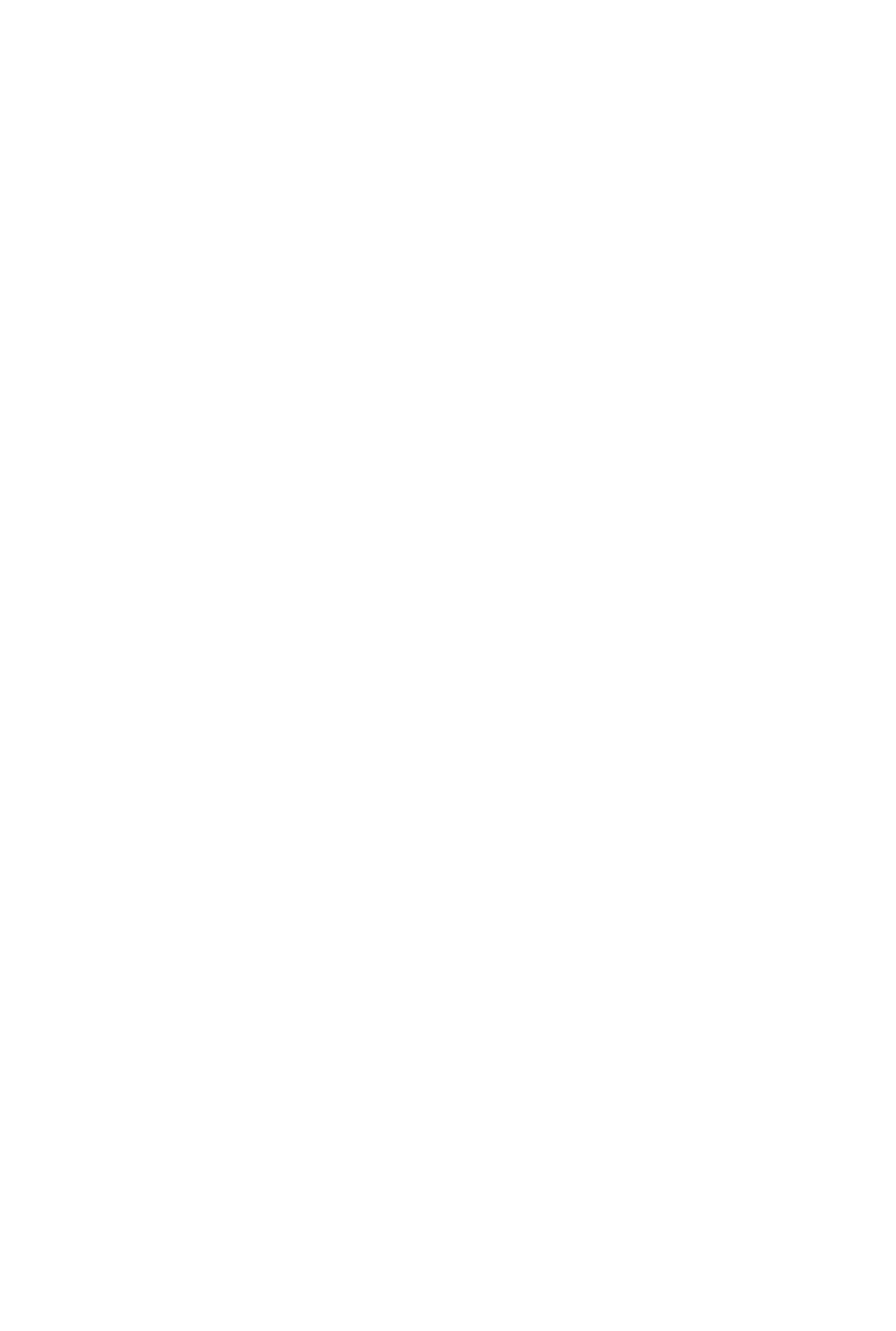
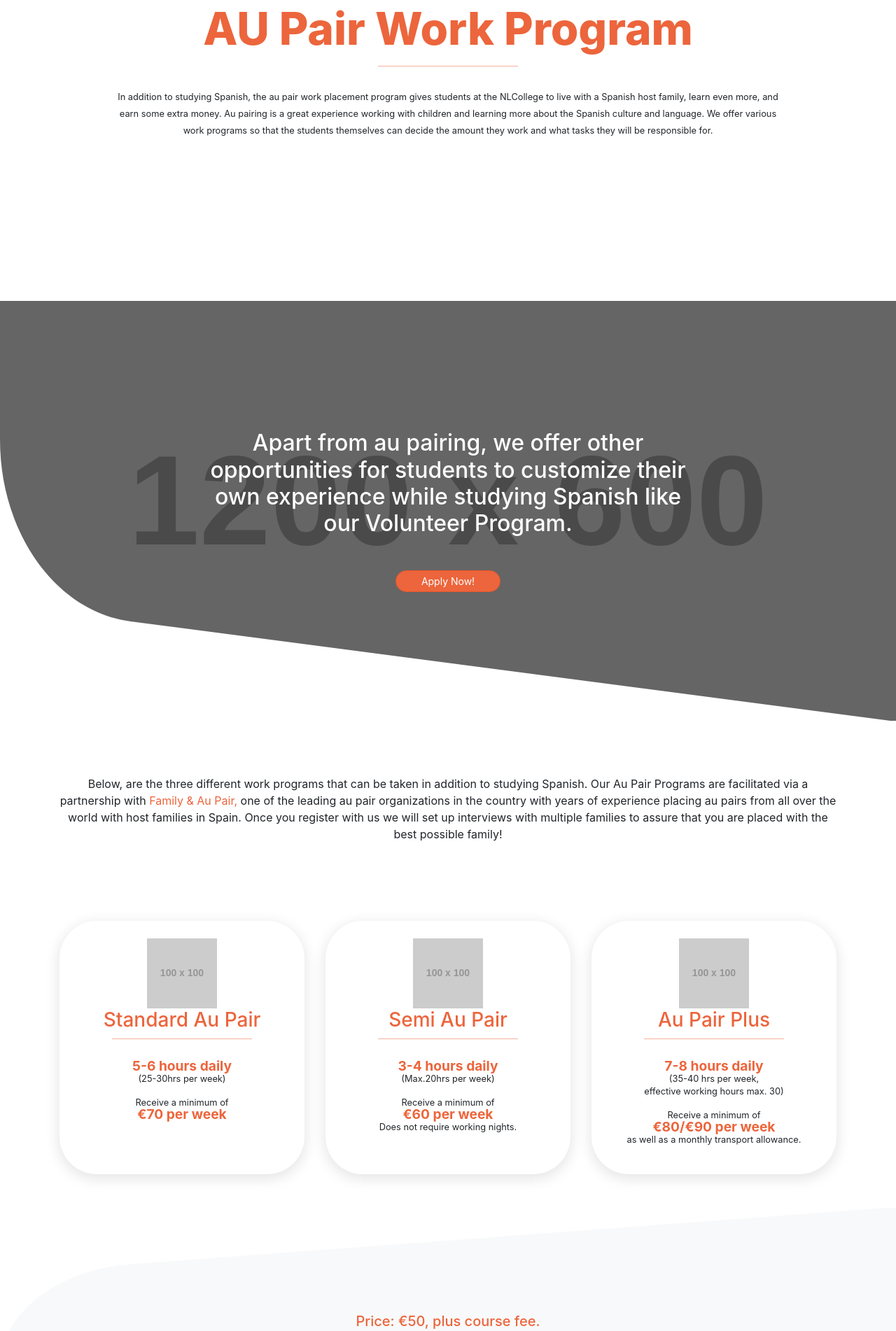
Before and after one commit to Panchop10/nlcmadrid_website, a Vue app: page /in-progress/au-pair-program in a window 1280 px wide. Shown: the part 280-2182 px from the top of the page at 70% size. Before the commit the page ends 800 px from the top, so only its background shows below. Built offline with nearby package versions, Linux system fonts and the light colour scheme.

Commit message:
au pair program

```diff
--- a/src/assets/scss/_containers.scss
+++ b/src/assets/scss/_containers.scss
@@ -48,3 +48,12 @@
     min-height: 400px;
   }
 }
+
+.rounded-card {
+  -webkit-box-shadow: 0px 5px 19px 2px rgba(0,0,0,0.1);
+  -moz-box-shadow: 0px 5px 19px 2px rgba(0,0,0,0.1);
+  box-shadow: 0px 5px 19px 2px rgba(0,0,0,0.1);
+  border-radius: 15%;
+  background-color: white;
+  padding: 25px;
+}
--- a/src/router/index.js
+++ b/src/router/index.js
@@ -15,7 +15,12 @@ const routes = [
     children: [
       {
         path: '/',
-        redirect: 'private-classes',
+        redirect: 'au-pair-program',
+      },
+      {
+        path: 'au-pair-program',
+        name: 'AuPairProgram',
+        component: () => import('../views/AuPairProgram.vue'),
       },
       {
         path: 'private-classes',
--- /dev/null
+++ b/src/views/AuPairProgram.vue
@@ -0,0 +1,158 @@
+<template>
+  <div>
+    <div class="page-head">
+      <div class="caption">
+        <h1 class="title">
+          AU Pair Work Program
+        </h1>
+        <small>
+          In addition to studying Spanish, the au pair work placement program
+          gives students at the NLCollege to live with a Spanish host family,
+          learn even more, and earn some extra money. Au pairing is a great
+          experience working with children and learning more about the Spanish
+          culture and language. We offer various work programs so that the
+          students themselves can decide the amount they work and what tasks
+          they will be responsible for.
+        </small>
+      </div>
+    </div>
+
+    <!---->
+
+    <div
+      class="full-width-img bottom-left-rounded"
+      style="background-image: url('http://placehold.it/1200x600/ec653c?text=full width image')"
+    >
+      <div class="image-caption">
+        <h4 class="no-line">
+          Apart from au pairing, we offer other opportunities for students to
+          customize their own experience while studying Spanish like our
+          Volunteer Program.
+        </h4>
+
+        <div class="btn btn-primary btn-sm mt-4">
+          Apply Now!
+        </div>
+      </div>
+    </div>
+
+    <div class="container py-5 text-center">
+      <p>
+        Below, are the three different work programs that can be taken in
+        addition to studying Spanish. Our Au Pair Programs are facilitated via a
+        partnership with <span class="text-primary">Family & Au Pair,</span> one
+        of the leading au pair organizations in the country with years of
+        experience placing au pairs from all over the world with host families
+        in Spain. Once you register with us we will set up interviews with
+        multiple families to assure that you are placed with the best possible
+        family!
+      </p>
+    </div>
+
+    <div class="container text-center py-5">
+      <div class="row">
+        <div class="col-md">
+          <div class="rounded-card h-100">
+            <img
+              src="http://placehold.it/100"
+              class="icon"
+            >
+            <h3 class="title">
+              Standard Au Pair
+            </h3>
+
+            <p>
+              <b class="text-primary">5-6 hours daily</b>
+              <br>
+              <small>(25-30hrs per week)</small>
+            </p>
+            <p>
+              <small>Receive a minimum of</small>
+              <br>
+              <b class="text-primary">€70 per week</b>
+            </p>
+          </div>
+        </div>
+        <div class="col-md">
+          <div class="rounded-card h-100">
+            <img
+              src="http://placehold.it/100"
+              class="icon"
+            >
+            <h3 class="title">
+              Semi Au Pair
+            </h3>
+
+            <p>
+              <b class="text-primary">3-4 hours daily</b>
+              <br>
+              <small>(Max.20hrs per week)</small>
+            </p>
+            <p>
+              <small>Receive a minimum of</small>
+              <br>
+              <b class="text-primary">€60 per week</b>
+              <br>
+              <small>Does not require working nights.</small>
+            </p>
+          </div>
+        </div>
+        <div class="col-md">
+          <div class="rounded-card h-100">
+            <img
+              src="http://placehold.it/100"
+              class="icon"
+            >
+            <h3 class="title">
+              Au Pair Plus
+            </h3>
+            <p>
+              <b class="text-primary">7-8 hours daily</b>
+              <br>
+              <small>(35-40 hrs per week, <br> effective working hours max. 30)</small>
+            </p>
+            <p>
+              <small>Receive a minimum of</small>
+              <br>
+              <b class="text-primary">€80/€90 per week</b>
+              <br>
+              <small>as well as a monthly transport allowance.</small>
+            </p>
+          </div>
+        </div>
+      </div>
+    </div>
+
+    <!---->
+
+    <div
+      class="top-left-rounded bg-light rounded-container"
+    >
+      <div class="container text-center">
+        <h5>
+          <span class="text-primary">Price: €50, plus course fee.</span> <br>
+          Minimum stay duration of three months.
+        </h5>
+
+        <div class="btn btn-primary btn-sm mt-4">
+          Apply Now!
+        </div>
+      </div>
+    </div>
+  </div>
+</template>
+
+<script>
+export default {
+
+};
+</script>
+
+<style scoped>
+.rounded-card p {
+  line-height: 16px;
+}
+.rounded-card b.text-primary {
+  font-size: 1.2em;
+}
+</style>
```
